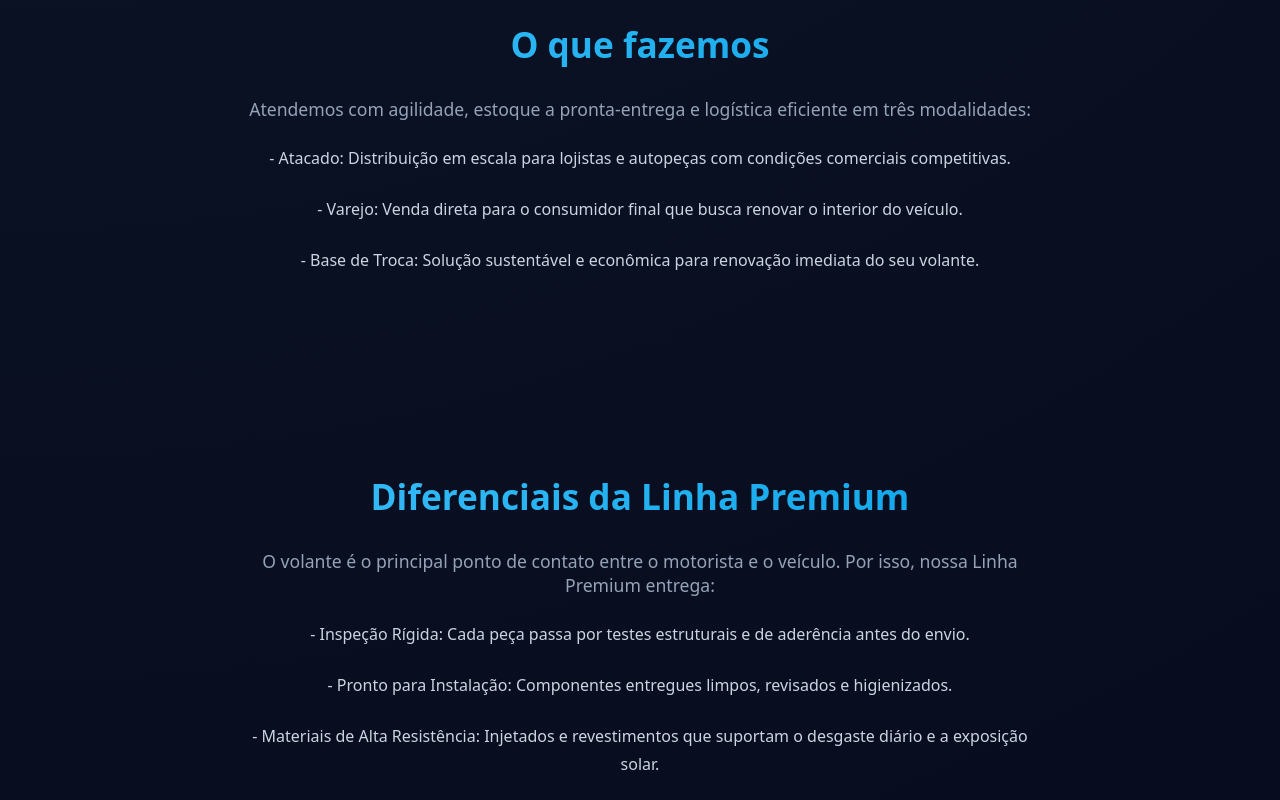
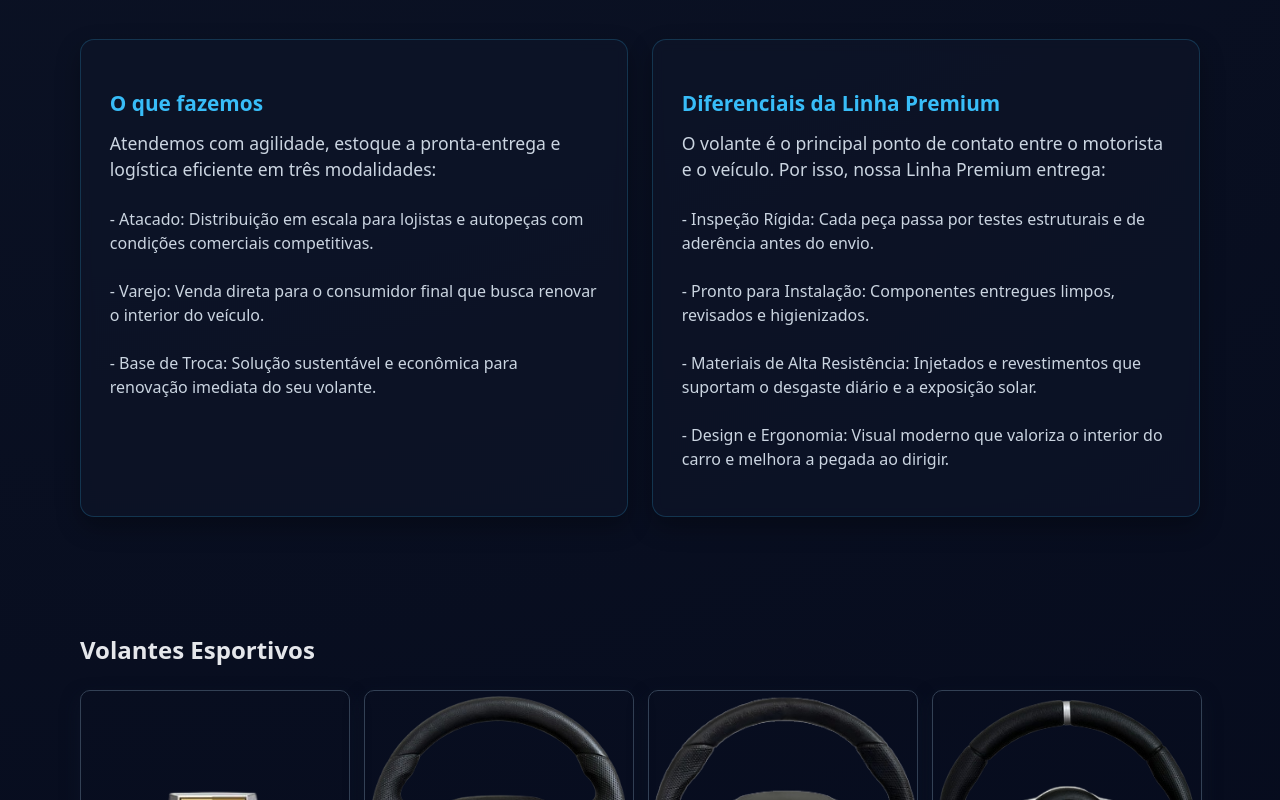
Before and after one commit to guilhermegerra1989/operisflow, a Vue app in the folder apps/operisflow-web/: page / in a window 1280 px wide. Shown: the part 1440-2240 px from the top of the page. Built offline with nearby package versions, Linux system fonts and the light colour scheme; no server answers.

Commit message:
descrição inicial

```diff
--- a/apps/operisflow-web/src/modules/ev-volantes/home/pages/Home.vue
+++ b/apps/operisflow-web/src/modules/ev-volantes/home/pages/Home.vue
@@ -138,7 +138,7 @@ function abrirGaleria(marca: Marca) {
             <a href="#fotos" class="btn-hero-primary">Conheça nossos produtos</a>
             <a href="#sobre" class="btn-hero-secondary">Quem somos</a>
             <a href="#fazemos" class="btn-hero-secondary">O que fazemos</a>
-            <a href="#diferenciais" class="btn-hero-secondary">Linha Premium</a>
+            <!-- <a href="#diferencial" class="btn-hero-secondary">Linha Premium</a> -->
           </div>
         </div>
 
@@ -196,7 +196,52 @@ function abrirGaleria(marca: Marca) {
        <!-- FAZEMOS NA EMPRESA -->
       <section id="fazemos" class="section sobre-elegante">
 
-        <div class="sobre-intro">
+
+        <div class="cards-container">
+
+          <div class="card-info">
+            <h3>O que fazemos</h3>
+            <p class="subtitle">Atendemos com agilidade, estoque a pronta-entrega e logística eficiente em três modalidades:</p>
+
+            <p class="sobre-descricao">
+            - Atacado: Distribuição em escala para lojistas e autopeças com condições comerciais competitivas.
+            </p>
+            <p class="sobre-descricao">
+            - Varejo: Venda direta para o consumidor final que busca renovar o interior do veículo.
+            </p>
+            <p class="sobre-descricao">
+            - Base de Troca: Solução sustentável e econômica para renovação imediata do seu volante.
+            </p>
+
+          </div>
+
+          <div class="card-info">
+            <h3>Diferenciais da Linha Premium</h3>
+           <p class="subtitle">O volante é o principal ponto de contato entre o motorista e o veículo. Por isso, nossa Linha Premium entrega:</p>
+
+          <p class="sobre-descricao">
+           - Inspeção Rígida: Cada peça passa por testes estruturais e de aderência antes do envio.
+          </p>
+          <p class="sobre-descricao">
+           - Pronto para Instalação: Componentes entregues limpos, revisados e higienizados.
+          </p>
+          <p class="sobre-descricao">
+           - Materiais de Alta Resistência: Injetados e revestimentos que suportam o desgaste diário e a exposição solar.
+          </p>
+          <p class="sobre-descricao">
+           - Design e Ergonomia: Visual moderno que valoriza o interior do carro e melhora a pegada ao dirigir.
+          </p>
+
+          </div>
+
+        </div>
+
+
+
+
+
+
+        <!-- <div class="sobre-intro">
           <h2 class="title-gradient">O que fazemos</h2>
           <p class="subtitle">Atendemos com agilidade, estoque a pronta-entrega e logística eficiente em três modalidades:</p>
 
@@ -209,12 +254,12 @@ function abrirGaleria(marca: Marca) {
           <p class="sobre-descricao">
            - Base de Troca: Solução sustentável e econômica para renovação imediata do seu volante.
           </p>
-        </div>
+        </div> -->
 
       </section>
 
       <!-- DIFERENCIAIS NA EMPRESA -->
-      <section id="diferencial" class="section sobre-elegante">
+      <!-- <section id="diferencial" class="section sobre-elegante">
 
         <div class="sobre-intro">
           <h2 class="title-gradient">Diferenciais da Linha Premium</h2>
@@ -234,7 +279,7 @@ function abrirGaleria(marca: Marca) {
           </p>
         </div>
 
-      </section>
+      </section> -->
 
 
       <!-- GALERIA DE FOTOS -->
```
